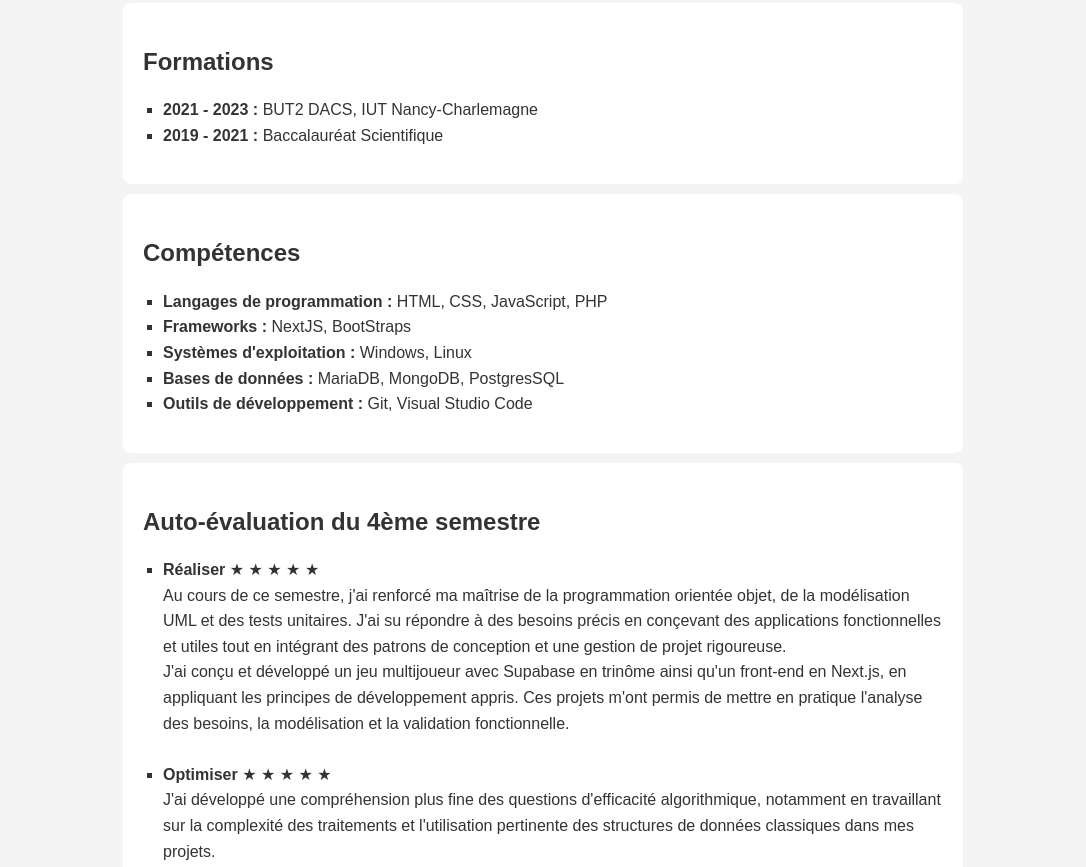
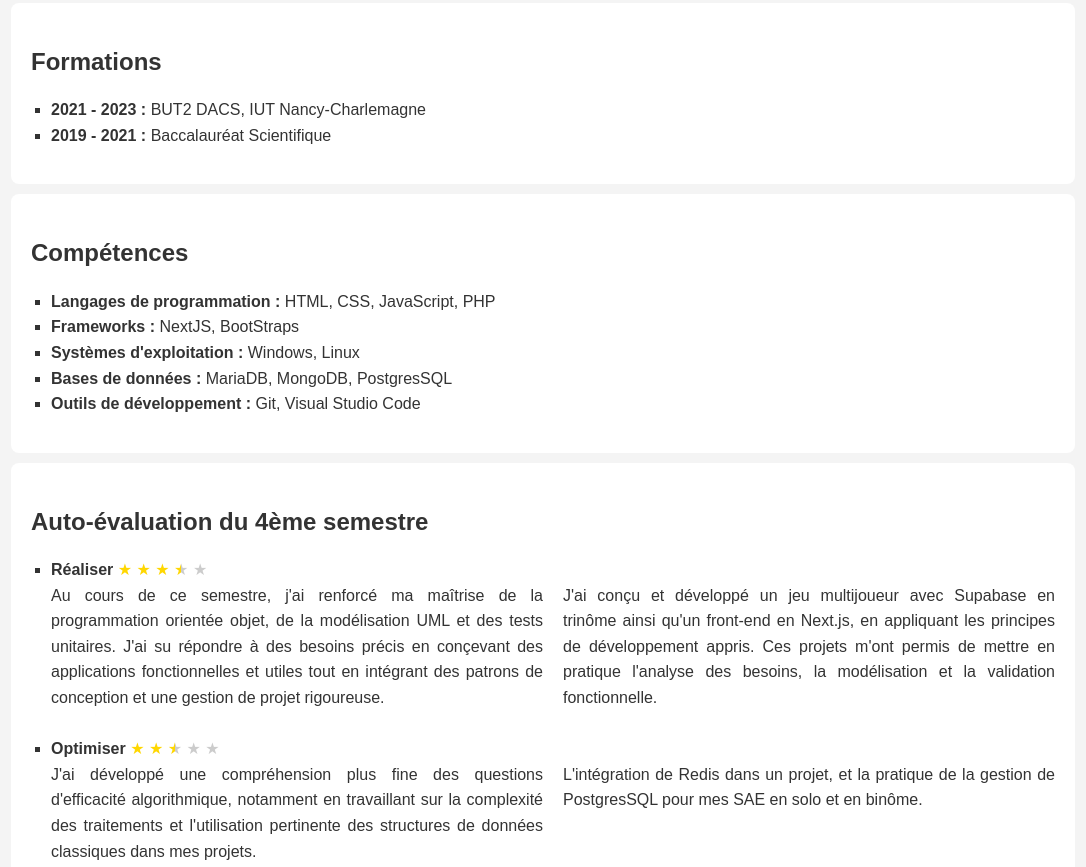
Before and after one commit to Baudoin-Mathieu/portfolio, a plain HTML site: page index.html in a window 1280 px wide. Shown: the part 701-1568 px from the top of the page, without its empty margins (97-1183 px from the left). Drawn offline with Linux system fonts and the light colour scheme.

Commit message:
Update style.css

```diff
--- a/style.css
+++ b/style.css
@@ -8,15 +8,15 @@ body {
 }
 
 header {
-  background: #222;
-  color: #fff;
+  background: #aaa;
+  color: #000;
   padding: 20px 0;
   text-align: center;
 }
 
 section {
   padding: 20px;
-  max-width: 800px;
+  max-width: 80%;
   margin: auto;
   background: #fff;
   margin-top: 10px;
@@ -39,3 +39,28 @@ a {
 a:hover {
   text-decoration: underline;
 }
+
+
+.star.full {
+  color: gold;
+}
+
+.star.half {
+  background: linear-gradient(90deg, gold 50%, #ccc 50%);
+  -webkit-background-clip: text;
+  -webkit-text-fill-color: transparent;
+}
+
+.star.empty {
+  color: #ccc;
+}
+
+.texte-double-justifie {
+  display: flex;
+  gap: 20px;
+}
+
+.texte-double-justifie .bloc {
+  width: 50%;
+  text-align: justify;
+}
```
